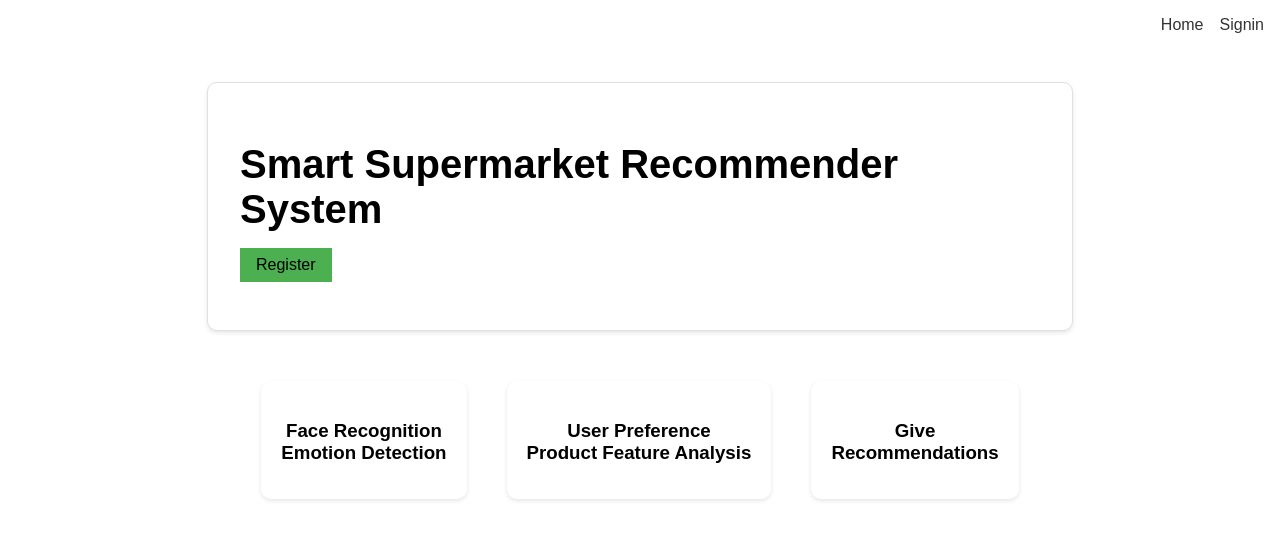
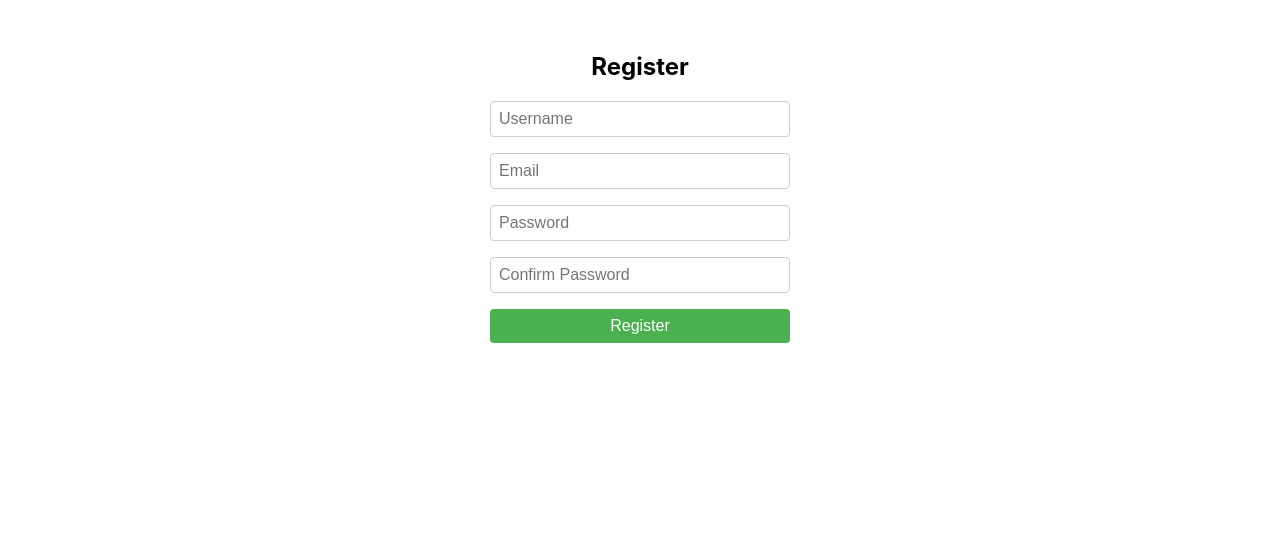
Before and after one commit to cassiesong1225/supermarket, a React (Create React App) app in the folder smart-supermarket/: page /register in a window 1280 px wide. Shown: the top 540 px of the page. Built offline with nearby package versions, Linux system fonts and the light colour scheme.

Commit message:
initial register page

```diff
--- a/smart-supermarket/package.json
+++ b/smart-supermarket/package.json
@@ -8,6 +8,7 @@
     "@testing-library/user-event": "^13.5.0",
     "react": "^18.3.1",
     "react-dom": "^18.3.1",
+    "react-router-dom": "^6.24.1",
     "react-scripts": "5.0.1",
     "web-vitals": "^2.1.4"
   },
--- a/smart-supermarket/src/App.js
+++ b/smart-supermarket/src/App.js
@@ -1,11 +1,16 @@
 import React from 'react';
-import HomePage from './Screens/HomePage.js';
+import { BrowserRouter as Router, Route, Routes } from 'react-router-dom';
+import HomePage from './Screens/HomePage';
+import RegisterPage from './Screens/RegisterPage';
 
 function App() {
   return (
-    <div className="App">
-      <HomePage />
-    </div>
+    <Router>
+      <Routes>
+        <Route path="/" element={<HomePage />} />
+        <Route path="/register" element={<RegisterPage />} />
+      </Routes>
+    </Router>
   );
 }
 
--- a/smart-supermarket/src/Screens/HomePage.js
+++ b/smart-supermarket/src/Screens/HomePage.js
@@ -1,4 +1,5 @@
 import React from 'react';
+import { Link } from 'react-router-dom';
 import '../Styles/HomePage.css';
 
 function HomePage() {
@@ -16,7 +17,7 @@ function HomePage() {
         <div className="centered-container">
           <div className="top-content">
             <h1>Smart Supermarket Recommender System</h1>
-            <button className="register-btn">Register</button>
+            <Link to="/register" className="register-btn">Register</Link>
           </div>
         </div>
         <div className="bottom-content">
--- /dev/null
+++ b/smart-supermarket/src/Screens/RegisterPage.js
@@ -0,0 +1,19 @@
+import React from 'react';
+import '../Styles/RegisterPage.css';
+
+function RegisterPage() {
+  return (
+    <div className="RegisterPage">
+      <h2>Register</h2>
+      <form className="register-form">
+        <input type="text" placeholder="Username" required />
+        <input type="email" placeholder="Email" required />
+        <input type="password" placeholder="Password" required />
+        <input type="password" placeholder="Confirm Password" required />
+        <button type="submit">Register</button>
+      </form>
+    </div>
+  );
+}
+
+export default RegisterPage;
--- /dev/null
+++ b/smart-supermarket/src/Styles/RegisterPage.css
@@ -0,0 +1,34 @@
+.RegisterPage {
+    display: flex;
+    flex-direction: column;
+    align-items: center;
+    padding: 2rem;
+}
+
+.register-form {
+    display: flex;
+    flex-direction: column;
+    width: 300px;
+    gap: 1rem;
+}
+
+.register-form input {
+    padding: 0.5rem;
+    font-size: 1rem;
+    border: 1px solid #ccc;
+    border-radius: 4px;
+}
+
+.register-form button {
+    padding: 0.5rem;
+    font-size: 1rem;
+    background-color: #4CAF50;
+    color: white;
+    border: none;
+    border-radius: 4px;
+    cursor: pointer;
+}
+
+.register-form button:hover {
+    background-color: #45a049;
+}
```
Also changed, not shown: 1 other file (tests, documents, lock files or other folders).
